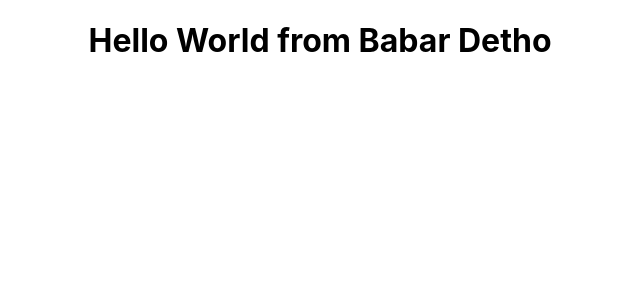
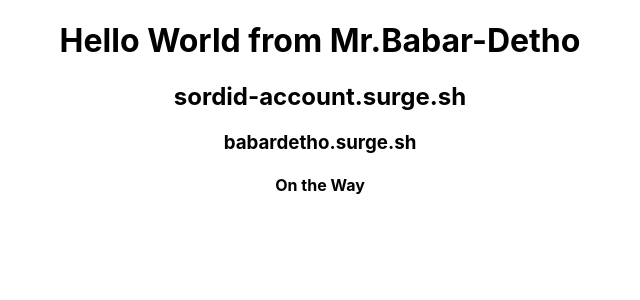
Before and after one commit to BabarAliDetho/react-app, a React (Create React App) app: page / in a window 1280 px wide. Shown: the top 300 px of the page, without its empty margins (320-960 px from the left). Built offline with nearby package versions, Linux system fonts and the light colour scheme.

Commit message:
Update App.js

```diff
--- a/src/App.js
+++ b/src/App.js
@@ -1,10 +1,12 @@
 import React from 'react';
 import './App.css';
-
 function App() {
   return (
     <div className="App">
-      <h1> Hello World from Babar Detho </h1>
+      <h1> Hello World from Mr.Babar-Detho </h1>
+      <h2><href>sordid-account.surge.sh</href></h2>
+      <h3><href>babardetho.surge.sh</href></h3>
+      <h4>On the Way</h4>
     </div>
   );
 }
```
